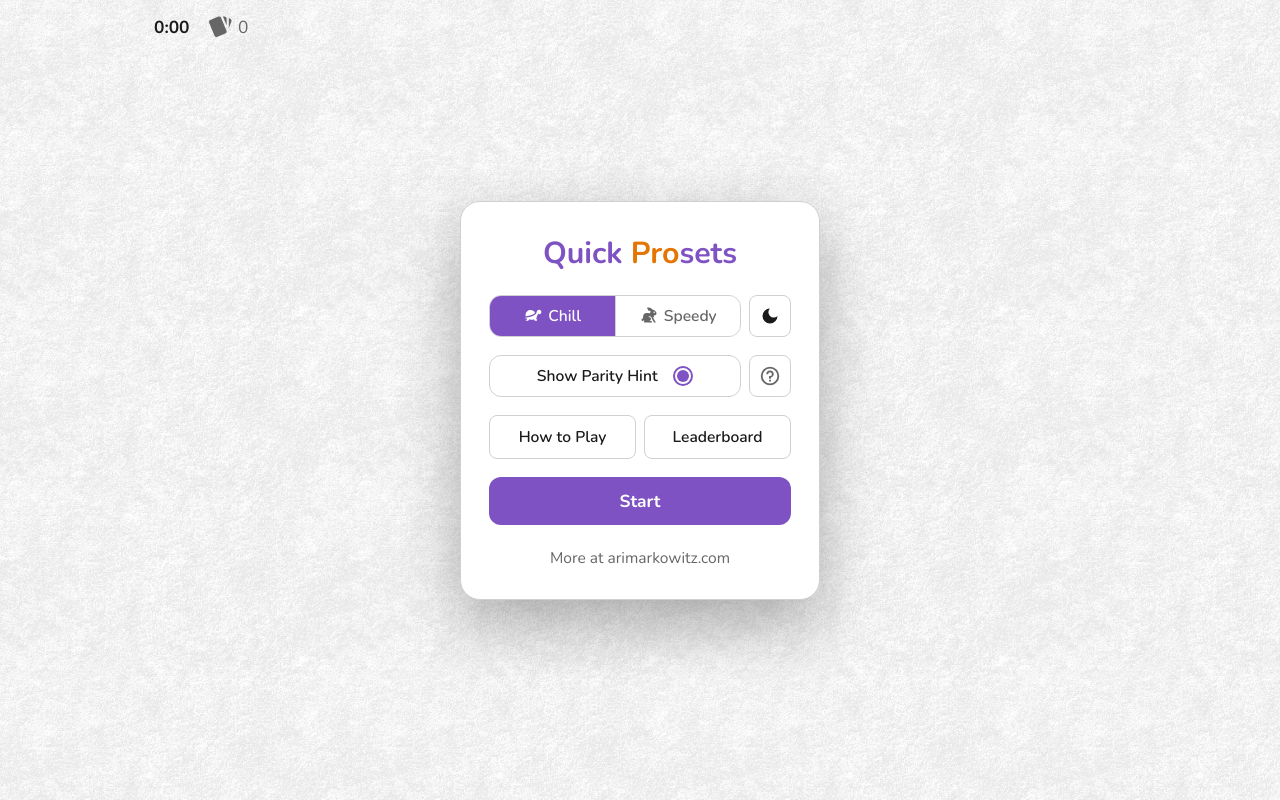
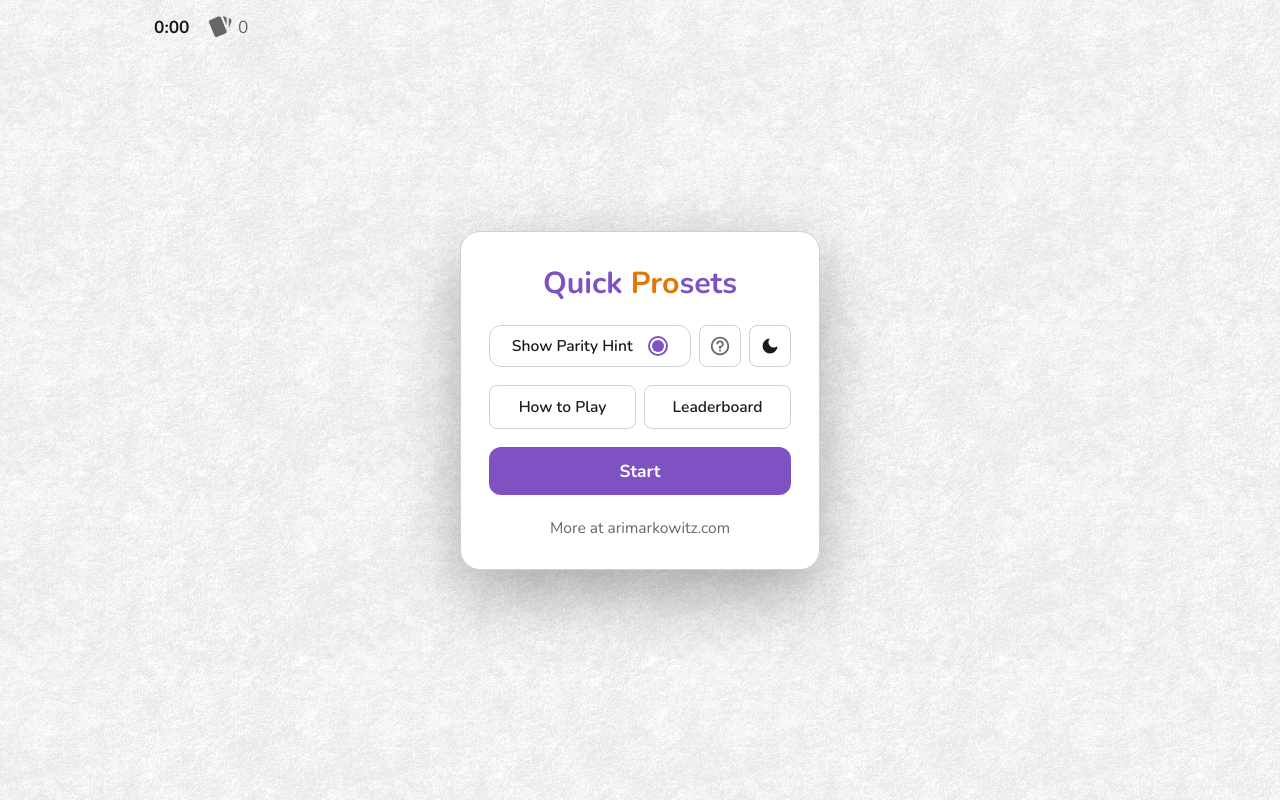
Before and after one commit to ariymarkowitz/quick-prosets, a Svelte app: page / in a window 1280 px wide. Built offline with nearby package versions, Linux system fonts and the light colour scheme.

Commit message:
Remove speedy mode

```diff
--- a/src/App.svelte
+++ b/src/App.svelte
@@ -6,15 +6,16 @@
   import MenuModal from './components/MenuModal.svelte';
   import { app } from './lib/AppState.svelte';
   import { Game } from './lib/Game.svelte';
-  import { getScores, getMode, setMode, getStoredTheme, setTheme, getShowParity, setShowParity, saveScore as persistScore } from './lib/storage';
-  import { VICTORY_MESSAGES, CARD_W, CARD_H } from './lib/constants';
+  import { getScores, getStoredTheme, setTheme, getShowParity, setShowParity, saveScore as persistScore } from './lib/storage';
+  import { VICTORY_MESSAGES, CARD_W, CARD_H, ANIM_SETTINGS } from './lib/constants';
 
   // Make the grid cell the same shape as the card viewBox.
   document.documentElement.style.setProperty('--card-short', String(CARD_W));
   document.documentElement.style.setProperty('--card-long', String(CARD_H));
+  document.documentElement.style.setProperty('--deal-duration', `${ANIM_SETTINGS.dealDuration}ms`);
+  document.documentElement.style.setProperty('--remove-duration', `${ANIM_SETTINGS.removeDuration}ms`);
 
   app.scores = getScores();
-  app.mode = getMode();
   app.theme = getStoredTheme();
   app.showParity = getShowParity();
 
@@ -28,7 +29,6 @@
       getRunning: () => app.running,
       getCardsExiting: () => app.cardsExiting,
       getShowParity: () => app.showParity,
-      getAnimSettings: () => app.animSettings,
       onEndGame: ({ time, disqualified, parityUsed }) => {
         const title = VICTORY_MESSAGES[Math.floor(Math.random() * VICTORY_MESSAGES.length)]!;
         const scores = disqualified ? getScores() : persistScore(time, parityUsed);
@@ -85,7 +85,6 @@
     }
   });
 
-  $effect(() => setMode(app.mode));
   $effect(() => setTheme(app.theme));
   $effect(() => setShowParity(app.showParity));
 
@@ -112,12 +111,6 @@
     app.cardsExiting = true;
     return () => { app.cardsExiting = false; };
   });
-
-  $effect(() => {
-    const root = document.documentElement.style;
-    root.setProperty('--deal-duration', `${app.animSettings.dealDuration}ms`);
-    root.setProperty('--remove-duration', `${app.animSettings.removeDuration}ms`);
-  });
 </script>
 
 <div id="game">
--- a/src/components/Card.svelte
+++ b/src/components/Card.svelte
@@ -1,5 +1,4 @@
 <script lang="ts">
-  import { app } from '../lib/AppState.svelte';
   import type { Highlight } from '../lib/Game.svelte';
   import type { Card } from '../lib/game-utils';
   import CardFace from './CardFace.svelte';
@@ -26,7 +25,7 @@
 </script>
 
 <div
-  class={['card', highlight, app.mode]}
+  class={['card', highlight]}
   role="button"
   tabindex="0"
   {onpointerdown}
@@ -72,9 +71,6 @@
     border-color: var(--valid) !important;
     box-shadow: 0 0 0 3px var(--valid-glow), 0 5px 14px var(--shadow-hover) !important;
     transform: translateY(-4px);
-  }
-
-  .card.valid.chill {
     animation: pulse-valid 0.3s ease forwards;
   }
 
--- a/src/components/CardGrid.svelte
+++ b/src/components/CardGrid.svelte
@@ -4,8 +4,6 @@
   import ParityCard from './ParityCard.svelte';
 
   let { onCardsExited }: { onCardsExited: () => void } = $props();
-
-  const isChill = $derived(app.mode === 'chill');
 
   // Count exit-animation completions during cardsExiting. The parity card
   // reports its own, once for all its circles.
@@ -47,7 +45,6 @@
               class="card-inner"
               class:dealing={v.transition?.type === 'dealing'}
               class:removing={v.transition?.type === 'removing'}
-              class:chill={isChill}
               style="--delay:{v.transition?.delay}ms"
               onanimationend={handleAnimationEnd}
             >
@@ -172,17 +169,6 @@
   @keyframes dealOut {
     from {
       opacity: 1;
-      scale: 1;
-    }
-    to {
-      opacity: 0;
-      scale: 0.9;
-    }
-  }
-
-  @keyframes dealOutChill {
-    from {
-      opacity: 1;
       translate: 0 0;
       scale: 1;
     }
@@ -198,10 +184,6 @@
   }
 
   .card-inner.removing {
-    animation: dealOut var(--remove-duration) var(--delay) forwards;
-  }
-
-  .card-inner.chill.removing {
-    animation: dealOutChill var(--remove-duration) var(--delay) forwards cubic-bezier(0.4, 0, 0.6, 1);
+    animation: dealOut var(--remove-duration) var(--delay) forwards cubic-bezier(0.4, 0, 0.6, 1);
   }
 </style>
--- a/src/components/GameOverModal.svelte
+++ b/src/components/GameOverModal.svelte
@@ -18,7 +18,7 @@
   {/if}
   <div class="board-heading">
     <h3>Top Times</h3>
-    <p class="board-label">{app.gameOver?.parityUsed ? 'With parity hint' : 'No parity hint'}</p>
+    <p class="board-label">{app.gameOver?.parityUsed ? 'With Parity Hint' : 'No Parity Hint'}</p>
   </div>
   <ol id="leaderboard-list">
     {#each app.gameOver?.parityUsed ? app.scores.parity : app.scores.plain as s, i}
--- a/src/components/MenuModal.svelte
+++ b/src/components/MenuModal.svelte
@@ -32,30 +32,6 @@
     <h2 id="modal-title">Quick <span class="brand-pro">Pro</span>sets</h2>
 
     <div class="menu-row">
-      <div class="segmented" role="group" aria-label="Game mode">
-        <button
-          type="button"
-          class="segmented-btn"
-          class:active={app.mode === 'chill'}
-          onclick={() => (app.mode = 'chill')}
-        ><span class="mode-icon tortoise-icon"></span>Chill</button>
-        <button
-          type="button"
-          class="segmented-btn"
-          class:active={app.mode === 'speedy'}
-          onclick={() => (app.mode = 'speedy')}
-        ><span class="mode-icon rabbit-icon"></span>Speedy</button>
-      </div>
-      <button
-        id="menu-theme-toggle"
-        class="menu-btn icon-btn"
-        aria-label="Toggle theme"
-        title={app.theme === 'dark' ? 'Switch to light' : 'Switch to dark'}
-        onclick={onThemeToggle}
-      ><span class="theme-icon"></span></button>
-    </div>
-
-    <div class="menu-row">
       <button
         type="button"
         class="option-row"
@@ -77,6 +53,13 @@
         title="What is the parity hint?"
         onclick={() => (view = 'parity')}
       ><span class="help-icon"></span></button>
+      <button
+        id="menu-theme-toggle"
+        class="menu-btn icon-btn"
+        aria-label="Toggle theme"
+        title={app.theme === 'dark' ? 'Switch to light' : 'Switch to dark'}
+        onclick={onThemeToggle}
+      ><span class="theme-icon"></span></button>
     </div>
 
     <div class="menu-row">
@@ -184,26 +167,6 @@
     align-items: center;
     justify-content: center;
     gap: 0.3em;
-  }
-
-  .mode-icon {
-    display: inline-block;
-    width: 1.3em;
-    height: 1.3em;
-    background-color: currentColor;
-    flex-shrink: 0;
-
-    transform: translateY(-1px);
-  }
-
-  .tortoise-icon {
-    -webkit-mask: url('../icons/mdi--tortoise.svg') no-repeat center / contain;
-    mask: url('../icons/mdi--tortoise.svg') no-repeat center / contain;
-  }
-
-  .rabbit-icon {
-    -webkit-mask: url('../icons/mdi--rabbit.svg') no-repeat center / contain;
-    mask: url('../icons/mdi--rabbit.svg') no-repeat center / contain;
   }
 
   .segmented.thin {
--- a/src/components/ParityCard.svelte
+++ b/src/components/ParityCard.svelte
@@ -17,7 +17,7 @@
   // The circles are shown unless the board is clearing, and transition between
   // the two. The pulse plays while a proset resolves; clicks are ignored until
   // that ends, so the class always comes off before the next proset.
-  const pulsing = $derived(app.mode === 'chill' && (app.game?.resolvingProset ?? false));
+  const pulsing = $derived(app.game?.resolvingProset ?? false);
 
   // Report once every circle has waved out.
   let root: HTMLDivElement;
--- a/src/lib/AppState.svelte.ts
+++ b/src/lib/AppState.svelte.ts
@@ -1,9 +1,8 @@
-import { MODE_TIMINGS } from './constants.js';
 import type { Scores, Theme } from './storage.js';
 import type { Game } from './Game.svelte.js';
-import type { GameMode, GameOverInfo, AnimSettings } from './Game.svelte.js';
+import type { GameOverInfo } from './Game.svelte.js';
 
-export type { GameMode, GameOverInfo, AnimSettings };
+export type { GameOverInfo };
 
 // Which of the two boards the leaderboard is showing.
 export type Board = keyof Scores;
@@ -19,7 +18,6 @@ export type PendingAction = 'newGame' | 'resumePlay';
 
 class AppState {
   phase: Phase = $state({ kind: 'intro' });
-  mode: GameMode = $state('chill');
   theme: Theme = $state('light');
   showParity: boolean = $state(true);
   scores: Scores = $state({ plain: [], parity: [] });
@@ -28,8 +26,6 @@ class AppState {
   pendingAction: PendingAction | null = $state(null);
   cardsExiting: boolean = $state(false);
   game: Game | null = $state(null);
-
-  animSettings: AnimSettings = $derived(MODE_TIMINGS[this.mode]);
 
   leaderboardBoard: Board = $derived(this.leaderboardChoice ?? (this.showParity ? 'parity' : 'plain'));
 
--- a/src/lib/constants.ts
+++ b/src/lib/constants.ts
@@ -31,15 +31,9 @@ export const DOT_Y0 = DOT_MARGIN + DOT_OUTER;
 
 export const DEAL_SETTLE_MS = 150;
 
-export const MODE_TIMINGS = {
-  speedy: {
-    dealDuration: 150, removeDuration: 130, stagger: 20, fastStagger: 20,
-    validFlash: 120,
-  },
-  chill: {
-    dealDuration: 280, removeDuration: 240, stagger: 100, fastStagger: 20,
-    validFlash: 360,
-  },
+export const ANIM_SETTINGS = {
+  dealDuration: 280, removeDuration: 240, stagger: 100, fastStagger: 20,
+  validFlash: 360,
 } as const;
 // Seven cards is the smallest board that always contains a proset.
 export const BOARD_SIZE = 7;
--- a/src/lib/storage.ts
+++ b/src/lib/storage.ts
@@ -1,5 +1,3 @@
-import type { GameMode } from './Game.svelte.js';
-
 export type Theme = 'light' | 'dark';
 
 // The two leaderboards, depending on whether the parity hint was ever visible
@@ -9,7 +7,6 @@ export type Scores = { plain: number[]; parity: number[] };
 const THEME_KEY = 'proset-game-theme';
 const SCORES_KEY = 'proset-game-scores';
 const PARITY_SCORES_KEY = 'proset-game-scores-parity';
-const MODE_KEY = 'proset-game-mode';
 const PARITY_KEY = 'proset-game-parity';
 
 export function getStoredTheme(): Theme {
@@ -20,16 +17,6 @@ export function getStoredTheme(): Theme {
 export function setTheme(theme: Theme): void {
   localStorage.setItem(THEME_KEY, theme);
   document.body.className = theme;
-}
-
-export function getMode(): GameMode {
-  const stored = localStorage.getItem(MODE_KEY);
-  if (stored === 'chill' || stored === 'speedy') return stored;
-  return 'chill';
-}
-
-export function setMode(mode: GameMode): void {
-  localStorage.setItem(MODE_KEY, mode);
 }
 
 // Parity hint is on by default.
```
Also changed, not shown: src/lib/Game.svelte.ts (+7 -14 lines), src/icons/mdi--rabbit.svg (deleted), src/icons/mdi--tortoise.svg (deleted).
